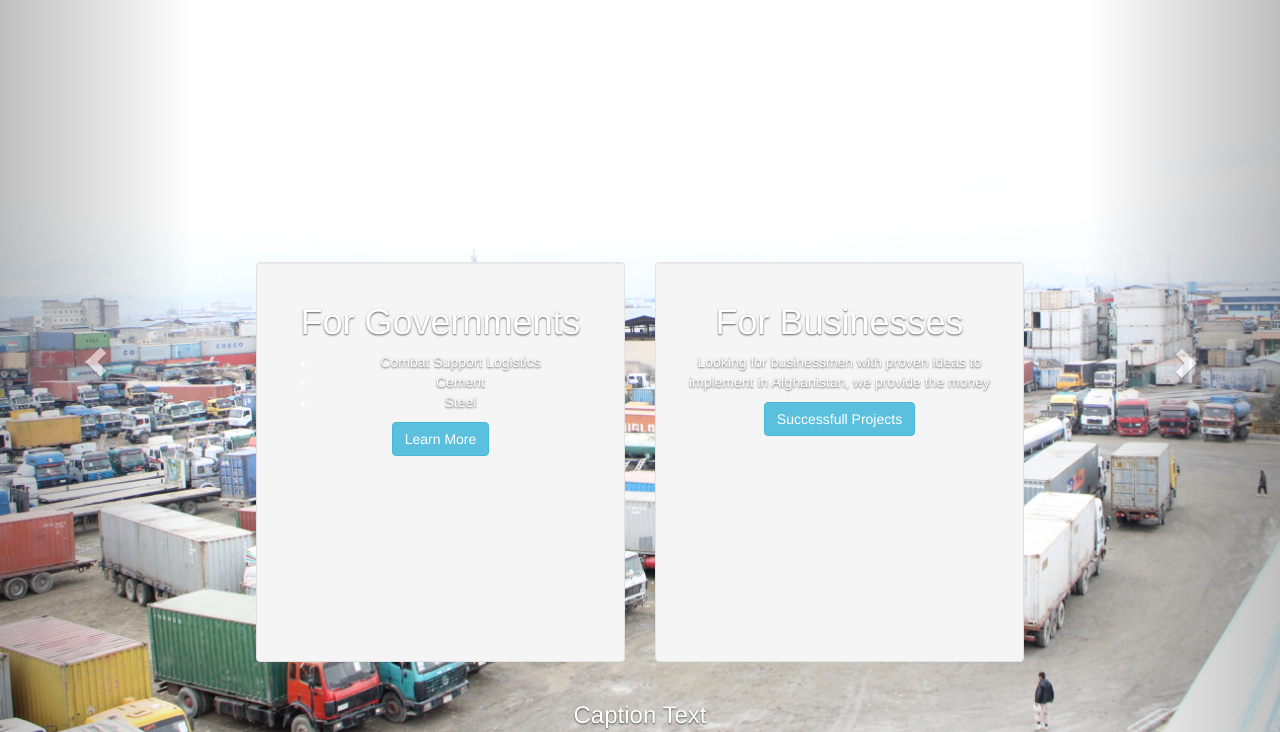
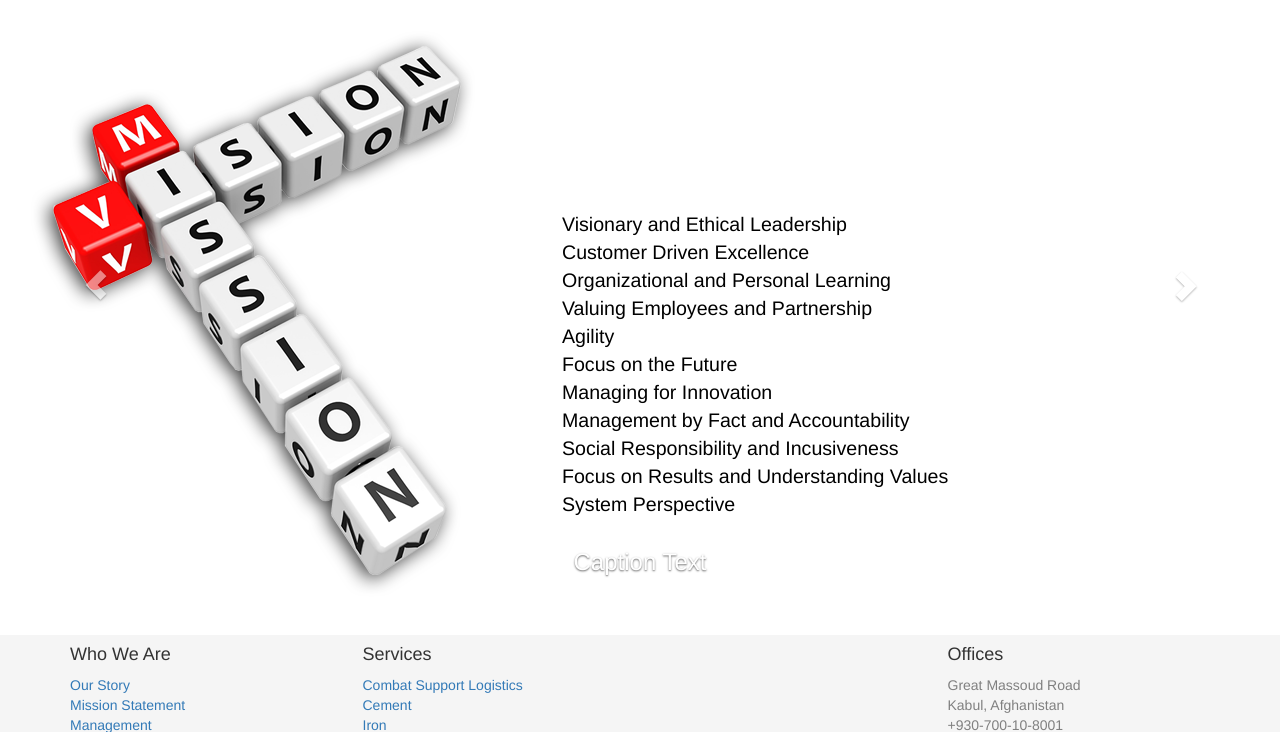
Before and after one commit to IljaGoushcha/rahmani_group, a plain HTML site: page index.html in a window 1280 px wide. Shown: the part 65-797 px from the top of the page. Drawn offline with nearby package versions, Linux system fonts and the light colour scheme.

Commit message:
created mission and vision slide

```diff
--- a/css/styles.css
+++ b/css/styles.css
@@ -28,3 +28,13 @@
   height: 400px;
   /*margin-bottom: 100px;*/
 }
+.carousel-control.left, .carousel-control.right {
+  background-image: none
+}
+#slide1 li {
+  color: black;
+  text-align: left;
+  list-style-type: none;
+  text-shadow: none;
+  font-size: 1.4em;
+}
--- a/index.html
+++ b/index.html
@@ -62,7 +62,7 @@
       </div>
     </div>
 
-    <div id="carousel-example-generic" class="carousel slide" data-ride="carousel" data-interval="8000">
+    <div id="carousel-example-generic" class="carousel slide" data-ride="carousel" data-interval="18000">
       <!-- Indicators -->
       <ol class="carousel-indicators">
         <li data-target="#carousel-example-generic" data-slide-to="0" class="active"></li>
@@ -74,29 +74,25 @@
       <div class="carousel-inner">
 
         <div class="item active" id="slide1">
-          <img src="images/IMG_1148.JPG" alt="test background image">
+          <img src="images/mission_vision(1200)(3).png" alt="test background image">
           <div class="carousel-caption">
             <div class="row">
-              <!-- <div class="col-md-1 col-sm-1"></div> -->
-              <div class="col-md-6 col-sm-6">
-                <div class="well">
-                  <h1>For Governments</h1>
-                  <ul>
-                    <li>Combat Support Logistics</li>
-                    <li>Cement</li>
-                    <li>Steel</li>
-                  </ul>
-                  <button class="btn btn-info">Learn More</button>
-                </div>
+              <div class="col-md-4 col-sm-4"></div>
+              <div class="col-md-8 col-sm-8">
+                <ul>
+                  <li>Visionary and Ethical Leadership</li>
+                  <li>Customer Driven Excellence</li>
+                  <li>Organizational and Personal Learning</li>
+                  <li>Valuing Employees and Partnership</li>
+                  <li>Agility</li>
+                  <li>Focus on the Future</li>
+                  <li>Managing for Innovation</li>
+                  <li>Management by Fact and Accountability</li>
+                  <li>Social Responsibility and Incusiveness</li>
+                  <li>Focus on Results and Understanding Values</li>
+                  <li>System Perspective</li>
+                </ul>
               </div>
-              <div class="col-md-6 col-sm-6">
-                <div class="well">
-                  <h1>For Businesses</h1>
-                  <p>Looking for businessmen with proven ideas to implement in Afghanistan, we provide the money</p>
-                  <button class="btn btn-info">Successfull Projects</button>
-                </div>
-              </div>
-              <!-- <div class="col-md-1 col-sm-1"></div> -->
             </div>
             <h3>Caption Text</h3>
           </div>
```
Also changed, not shown: images/mission_vision(1200)(2).png (added), images/mission_vision(1200)(3).png (added), images/mission_vision(1200).png (added).
